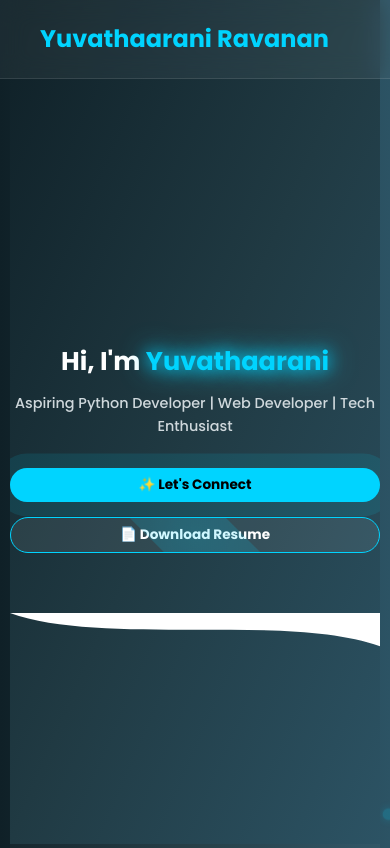
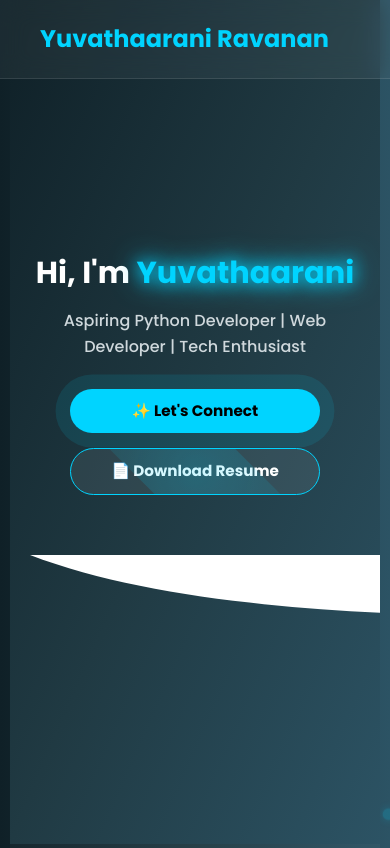
Before and after one commit to Yuvathaarani-ravanan/Yuvathaarani_portfolio, a Django app: page / in a window 390 px wide. Shown: the top 848 px of the page. Run offline with Django 5.2, Linux system fonts and the light colour scheme.

Commit message:
Fixed Render deployment 1

```diff
--- a/portfolio/static/portfolio/css/styles.css
+++ b/portfolio/static/portfolio/css/styles.css
@@ -880,65 +880,69 @@ body.dark-mode .btn {
     height: 180px;
   }
 }
+
 /* ===== Responsive Media Queries ===== */
-
-/* Tablet Screens */
 @media (max-width: 1024px) {
   .hero-heading {
-    font-size: 2.5rem;
+    font-size: 2.8rem;
+  }
+
+  .hero-subheading {
+    font-size: 1.2rem;
+  }
+
+  .btn {
+    padding: 10px 20px;
+    font-size: 0.95rem;
+  }
+
+  .wave-divider svg {
+    height: 300px;
+    width: 200%;
+  }
+}
+
+@media (max-width: 768px) {
+  .hero {
+    padding: 80px 20px 40px;
+  }
+
+  .hero-heading {
+    font-size: 2.2rem;
   }
 
   .hero-subheading {
     font-size: 1.1rem;
   }
 
+  .hero-buttons {
+    flex-direction: column;
+    gap: 15px;
+    align-items: center;
+  }
+
   .btn {
-    font-size: 0.95rem;
-    padding: 10px 18px;
+    width: 100%;
+    max-width: 250px;
+  }
+
+  .wave-divider svg {
+    height: 200px;
+    width: 300%;
   }
 }
 
-/* Mobile Screens */
-@media (max-width: 768px) {
-  .hero {
-    padding-top: 80px;
-  }
-
+@media (max-width: 480px) {
   .hero-heading {
-    font-size: 2rem;
+    font-size: 1.9rem;
   }
 
   .hero-subheading {
     font-size: 1rem;
   }
 
-  .btn {
-    padding: 8px 16px;
-    font-size: 0.9rem;
-  }
-
-  .hero-buttons {
-    flex-direction: column;
-    gap: 15px;
+  .wave-divider svg {
+    height: 150px;
+    width: 400%;
   }
 }
-
-/* Small Phones */
-@media (max-width: 480px) {
-  .hero-heading {
-    font-size: 1.6rem;
-  }
-
-  .hero-subheading {
-    font-size: 0.9rem;
-  }
-
-  .btn {
-    padding: 6px 12px;
-    font-size: 0.85rem;
-  }
-
-  .wave-divider svg {
-    height: 40px;
-  }
-}
```
